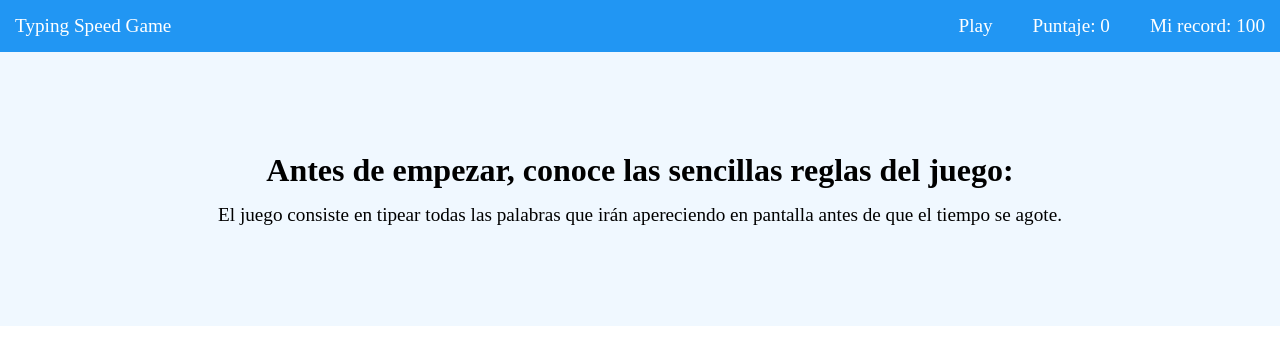
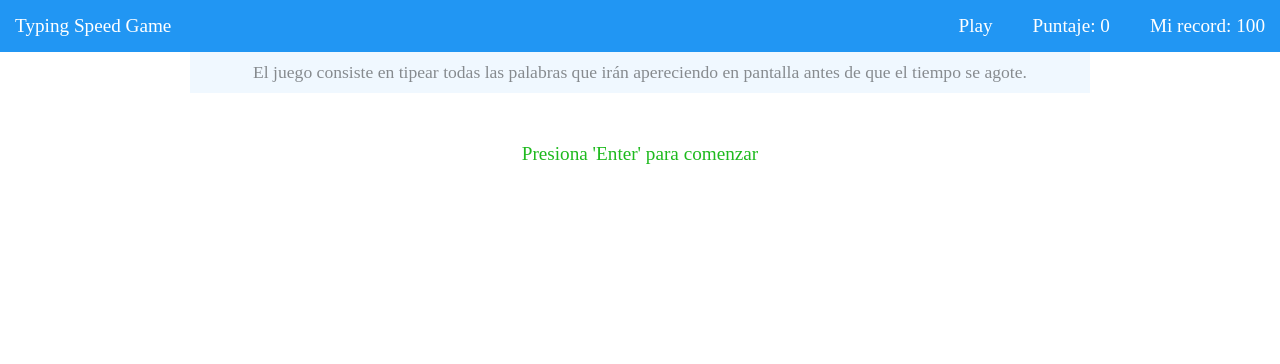
Before and after one commit to facudam/typing-speed-game, a React (Vite) app: page / in a window 1280 px wide. Both pictures are taken after a click on the button "JUGAR". Shown: the top 364 px of the page. Built offline with nearby package versions, Linux system fonts and the light colour scheme.

Commit message:
Creando interfaz del inicio de juego

```diff
--- a/src/components/Juego.jsx
+++ b/src/components/Juego.jsx
@@ -1,13 +1,14 @@
 
 import '../styles/Juego.css';
+import { PalabraEnJuego } from './PalabraEnJuego';
 
 
 export const Juego = () => {
 
+    let hola = false;
+
     return(
         <div className='juego-iniciado'>
-            <div className='juego-iniciado__reglas'>
-                <h1>Antes de empezar, conoce las sencillas reglas del juego:</h1>
             <div className='juego-iniciado__reglas__slider'>
                 <div className='reglas-container'>
                     <p className='regla'>El juego consiste en tipear todas las palabras que irán apereciendo en pantalla antes de que el tiempo se agote.</p>
@@ -17,6 +18,13 @@ export const Juego = () => {
                     <p className='regla'>Una vez presionada la tecla 'enter' comenzará la cuenta regresiva</p>
                 </div>
             </div>
+
+            <div className='en-juego'>
+                {
+                    !hola
+                        ? <p className='p-enter-press'>Presiona 'Enter' para comenzar</p>
+                        : <PalabraEnJuego />
+                }
             </div>
         </div>
     )
--- /dev/null
+++ b/src/components/PalabraEnJuego.jsx
@@ -0,0 +1,8 @@
+
+export const PalabraEnJuego = () => {
+    return(
+        <>
+            PALABRA EN JUEGO
+        </>
+    )
+}
--- a/src/styles/Juego.css
+++ b/src/styles/Juego.css
@@ -1,9 +1,5 @@
 .juego-iniciado {
-    margin: auto;
-    width: 100%;
     animation: iniciarJuego 1s ease;
-    padding: var(--padding-for-containers) 0px;
-    background-color: var(--alice-blue);
 }
 
 @keyframes iniciarJuego {
@@ -16,22 +12,13 @@
     }
 }
 
-.juego-iniciado__reglas {
-    display: flex;
-    flex-direction: column;
-    justify-content: center;
-    align-items: center;
-
-
-}
-
 .juego-iniciado__reglas__slider {
     margin: auto;
     width: 100%;
     max-width: 900px;
-    margin-top: var(--margin-beetween-titles);
-
     overflow: hidden;
+    background-color: var(--alice-blue);
+    padding: 10px 0px;
 }
 
 .reglas-container {
@@ -39,7 +26,6 @@
     width: 500%;
     justify-content: space-between;
     align-items: center;
-    height: inherit;
     animation: slideMove 40s ease-in-out infinite running;
 }
 
@@ -47,15 +33,17 @@
     display: inline-block;
     width: 100%;
     text-align: center;
-    font-size: 1.2rem;
+    font-size: 1.1rem;
 }
 
 @keyframes slideMove {
     0% {
        margin-left: 0;
+       opacity: 0;
     }
     15% {
         margin-left: 0;
+        opacity: 1;
     }
     20% {
         margin-left: -100%;
@@ -86,3 +74,14 @@
     }
 
 }
+
+
+.en-juego {
+    padding: 50px;
+}
+
+.p-enter-press {
+    color: rgb(30, 186, 30);
+    font-size: 1.2rem;
+    text-align: center;
+}
```
Lines whose indentation alone changed are shown as unchanged.
